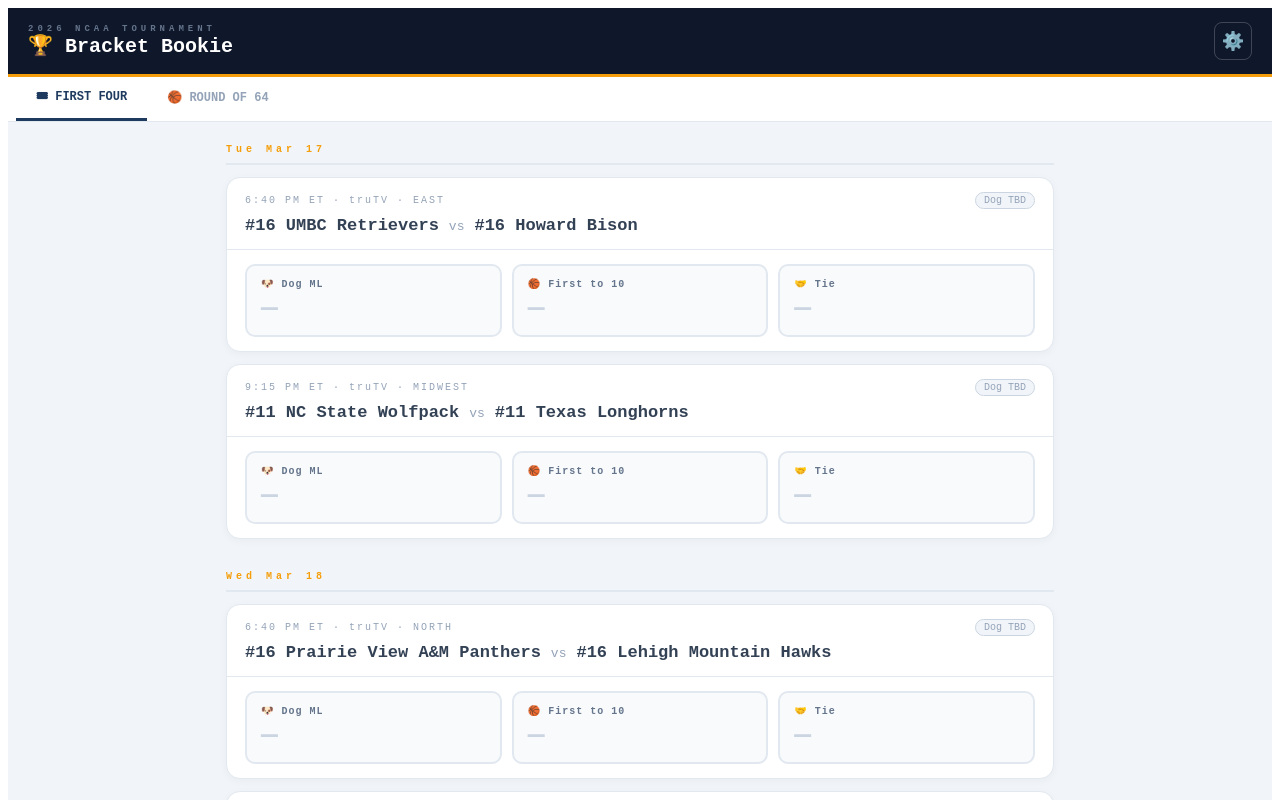
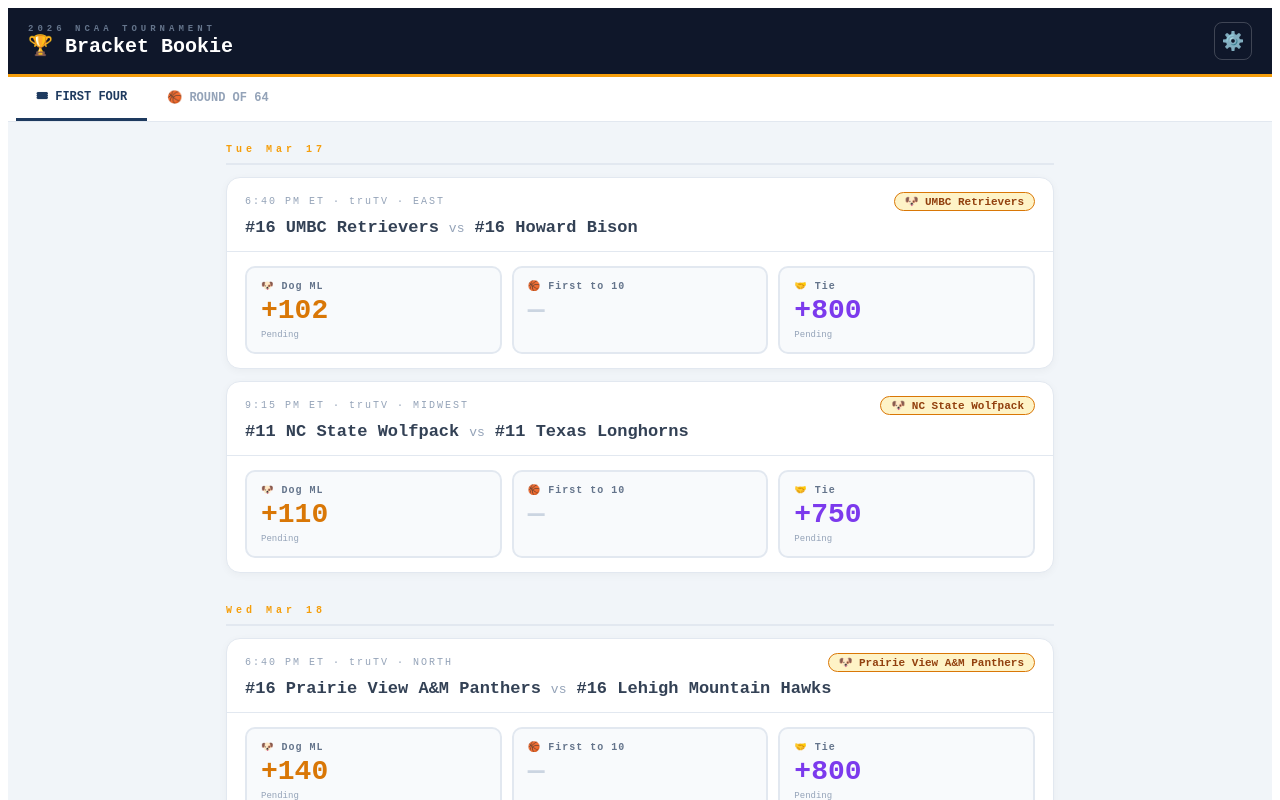
Before and after one commit to robmward/bracket-bookie, a React (Vite) app: page / in a window 1280 px wide. Shown: the top 800 px of the page. Built offline with nearby package versions, Linux system fonts and the light colour scheme.

Commit message:
Update App.jsx

```diff
--- a/src/App.jsx
+++ b/src/App.jsx
@@ -56,6 +56,16 @@ const BET_LIGHT  = { underdog_ml:"#fef3c7", first_10:"#dbeafe", tie:"#ede9fe" };
 const ADMIN_PIN  = "1234";
 const STORE_KEY  = "bracket_bookie_v1";
 
+// ── DEFAULT ODDS (DraftKings) ──────────────────────────────────────────────
+// Pre-loaded so public board shows odds immediately.
+// Admin can still override these in the Odds tab.
+const DEFAULT_ODDS = {
+  ff1: { dog:"UMBC Retrievers",        underdog_ml:"+102", first_10:"",    tie:"+800" },
+  ff2: { dog:"NC State Wolfpack",      underdog_ml:"+110", first_10:"",    tie:"+750" },
+  ff3: { dog:"Prairie View A&M Panthers", underdog_ml:"+140", first_10:"", tie:"+800" },
+  ff4: { dog:"Miami (OH) RedHawks",    underdog_ml:"+250", first_10:"",    tie:"+900" },
+};
+
 const fmt = (v) => { const n=parseFloat(v); if(!v||isNaN(n)) return null; return n>0?`+${n}`:`${n}`; };
 const calcPayout = (stake, oddStr) => {
   const n=parseFloat(oddStr);
@@ -85,7 +95,7 @@ export default function App() {
   const [importErr,    setImportErr]    = useState("");
   const [importOk,     setImportOk]     = useState(false);
 
-  const [odds,    setOdds]    = useState({});
+  const [odds,    setOdds]    = useState(DEFAULT_ODDS);
   const [results, setResults] = useState({});
   const [pool,    setPool]    = useState({});
   const [pForm,   setPForm]   = useState({name:"",underdog_ml:"",first_10:"",tie:""});
@@ -97,7 +107,8 @@ export default function App() {
       const raw = localStorage.getItem(STORE_KEY);
       if (raw) {
         const d = JSON.parse(raw);
-        if (d.odds)    setOdds(d.odds);
+        // Merge: saved odds override defaults, but defaults fill any gaps
+        if (d.odds)    setOdds({...DEFAULT_ODDS, ...d.odds});
         if (d.results) setResults(d.results);
         if (d.pool)    setPool(d.pool);
       }
```
